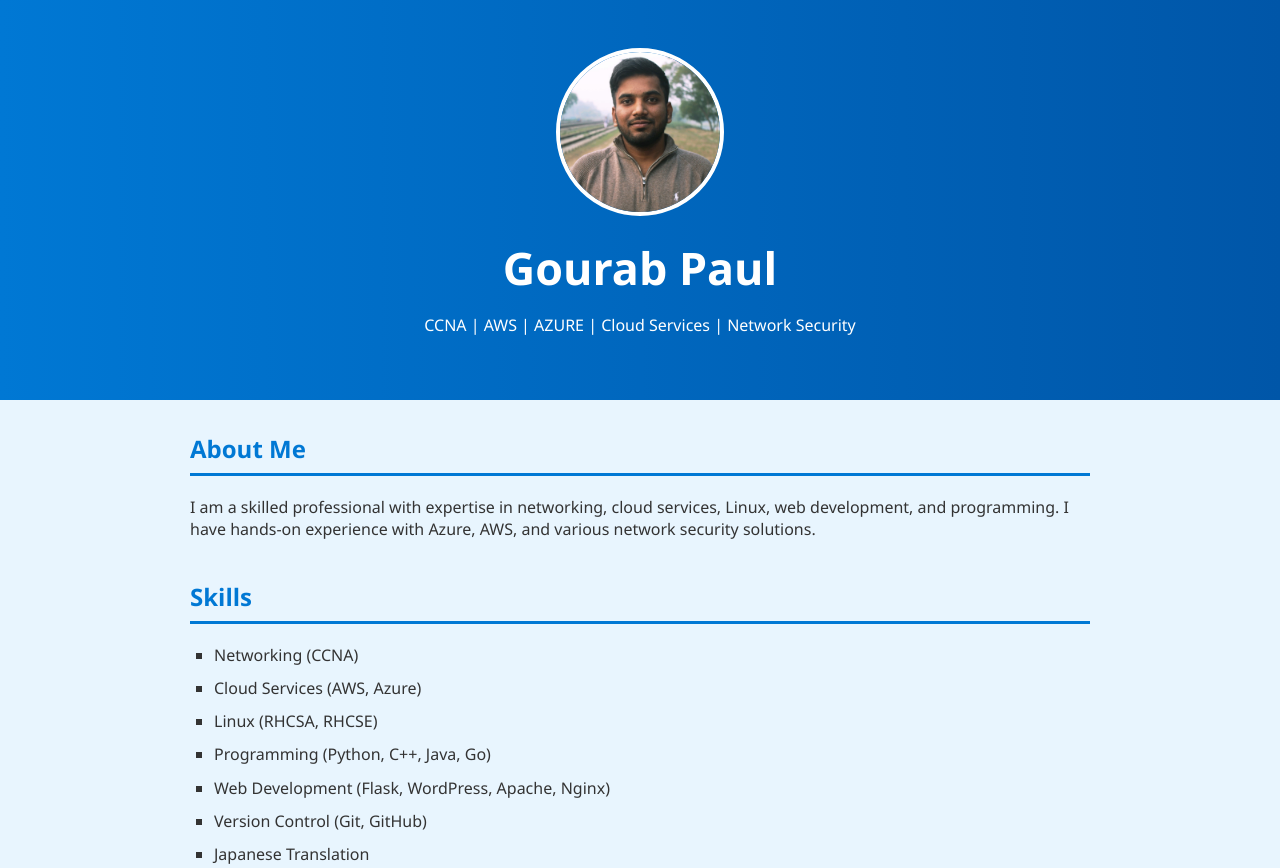
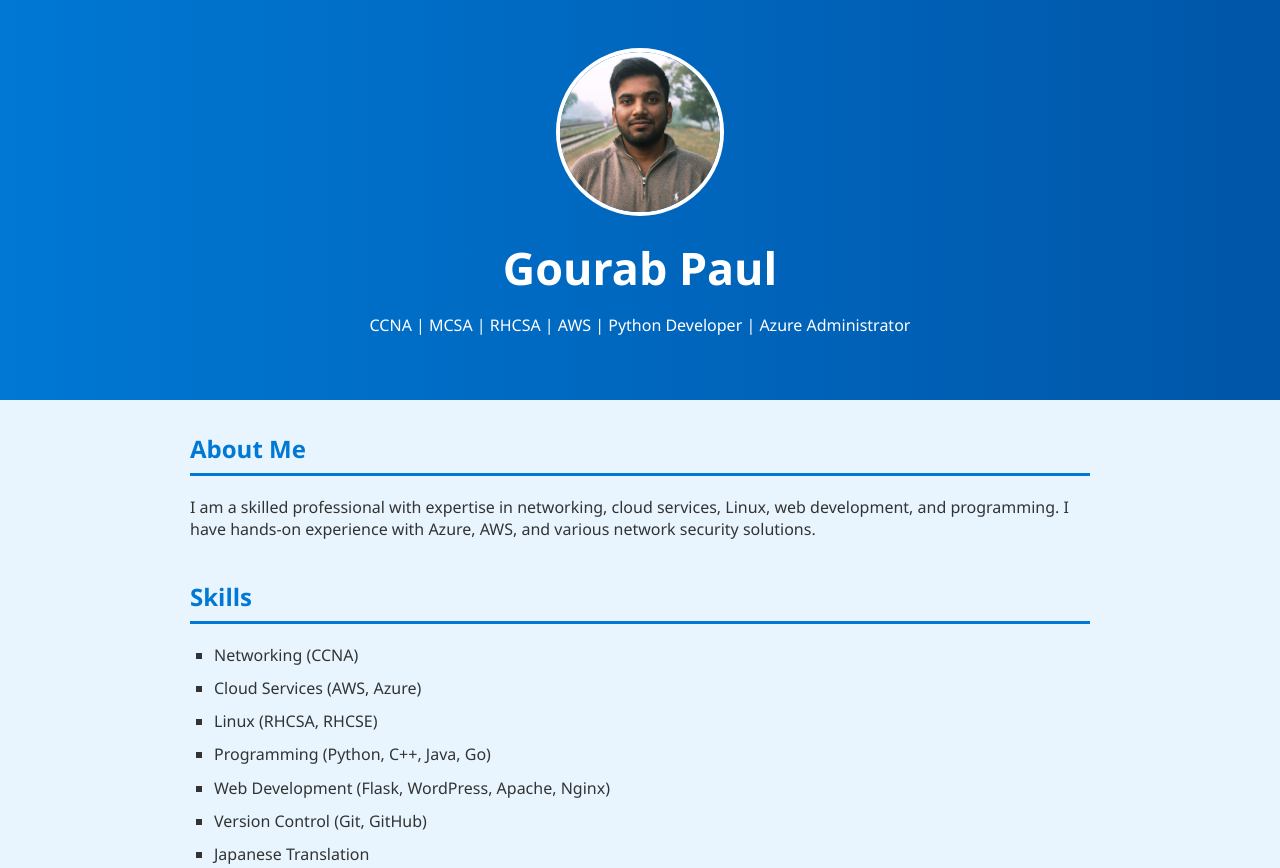
Before and after one commit to paulgourab/gourab-cv, a plain HTML site: page index.html in a window 1280 px wide. Shown: the top 868 px of the page. Drawn offline with Linux system fonts and the light colour scheme.

Commit message:
Update index.html

```diff
--- a/index.html
+++ b/index.html
@@ -89,7 +89,7 @@
     <header>
         <img src="gourab.jpg" alt="Gourab Photo">
         <h1>Gourab Paul</h1>
-        <p>CCNA | AWS | AZURE | Cloud Services | Network Security</p>
+        <p>CCNA | MCSA | RHCSA | AWS | Python Developer | Azure Administrator</p>
     </header>
     <div class="container">
         <section>
```
